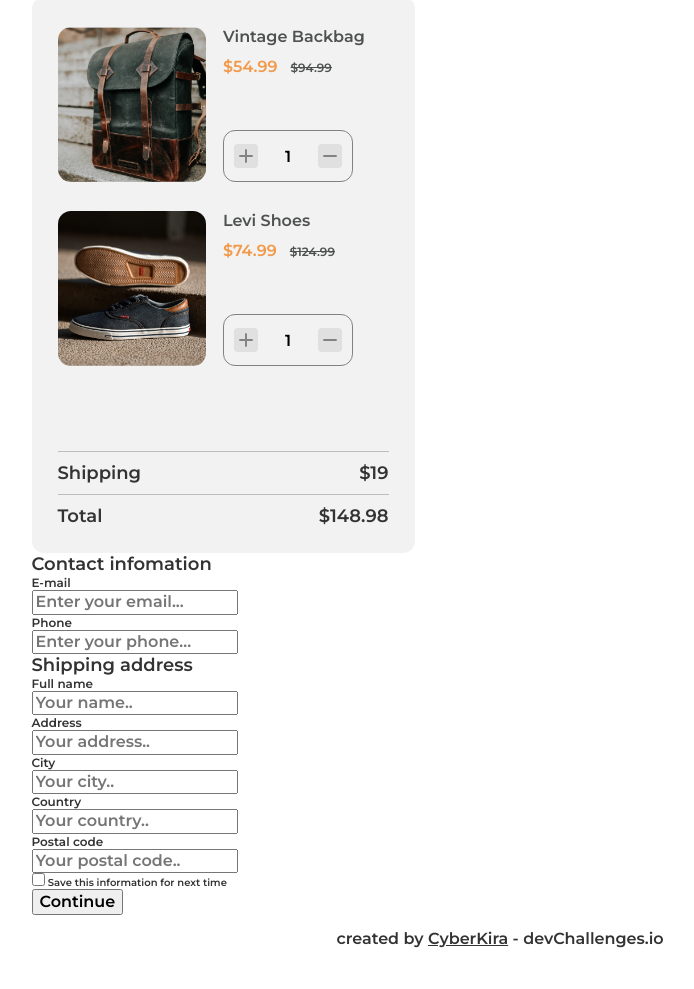
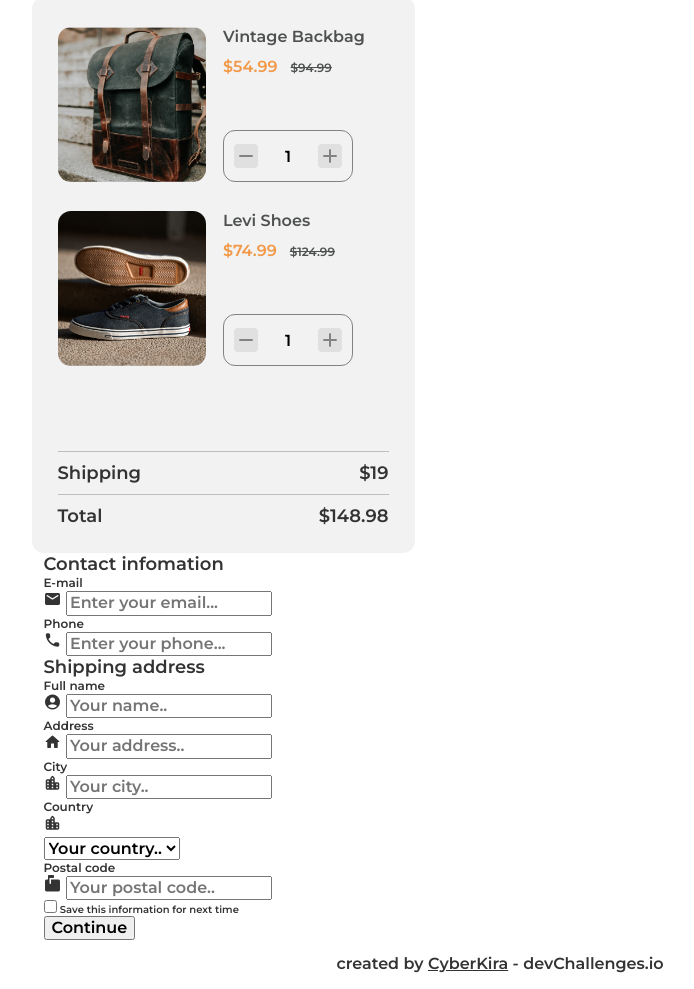
Before and after one commit to Cyber-Kira/checkout-page, a website: page index.html in a window 1280 px wide. Shown: the part 100-1089 px from the top of the page, without its empty margins (140-834 px from the left). Before the commit the page ends 1063 px from the top, so only its background shows below. Drawn offline with Linux system fonts and the light colour scheme.

Commit message:
refactor: update classes

```diff
--- a/index.html
+++ b/index.html
@@ -22,8 +22,8 @@
       <div class="wrapper">
         <h1 class="main__header">Checkout</h1>
       </div>
-      <form class="form" action="#" method="post">
-        <div class="wrapper">
+      <form class="form wrapper" action="#" method="post">
+        <div class="cart-wrapper">
           <section class="cart">
             <div class="cart__items">
               <div class="cart-item">
@@ -38,7 +38,7 @@
                   </div>
                   <div class="counter">
                     <div class="counter__button counter__button_increment">
-                      <span class="material-icons-round"> add </span>
+                      <span class="material-icons-round"> remove </span>
                     </div>
                     <div class="counter__count">
                       <input
@@ -51,7 +51,7 @@
                       />
                     </div>
                     <div class="counter__button counter__button_decrement">
-                      <span class="material-icons-round"> remove </span>
+                      <span class="material-icons-round"> add </span>
                     </div>
                   </div>
                 </div>
@@ -68,7 +68,7 @@
                   </div>
                   <div class="counter">
                     <div class="counter__button IIcounter__button_increment">
-                      <span class="material-icons-round"> add </span>
+                      <span class="material-icons-round"> remove </span>
                     </div>
                     <div class="counter__count">
                       <input
@@ -81,7 +81,7 @@
                       />
                     </div>
                     <div class="counter__button IIcounter__button_decrement">
-                      <span class="material-icons-round"> remove </span>
+                      <span class="material-icons-round"> add </span>
                     </div>
                   </div>
                 </div>
@@ -99,11 +99,13 @@
             </div>
           </section>
         </div>
+        <div class="form-wrapper">
           <div class="wrapper">
             <section class="contact">
               <h2 class="form__label">Contact infomation</h2>
               <label class="form-label" for="email">
                 <p class="form-label__title">E-mail</p>
+                <span class="material-icons-round md-18"> email </span>
                 <input
                   class="form-label__input"
                   type="text"
@@ -114,6 +116,7 @@
               </label>
               <label class="form-label" for="phone">
                 <p class="form-label__title">Phone</p>
+                <span class="material-icons-round md-18"> phone </span>
                 <input
                   class="form-label__input"
                   type="text"
@@ -129,6 +132,7 @@
               <h2 class="form__label">Shipping address</h2>
               <label class="form-label" for="name">
                 <p class="form-label__title">Full name</p>
+                <span class="material-icons-round md-18"> account_circle </span>
                 <input
                   class="form-label__input"
                   type="text"
@@ -139,6 +143,7 @@
               </label>
               <label class="form-label" for="address">
                 <p class="form-label__title">Address</p>
+                <span class="material-icons-round md-18"> home </span>
                 <input
                   class="form-label__input"
                   type="text"
@@ -149,6 +154,7 @@
               </label>
               <label class="form-label" for="city">
                 <p class="form-label__title">City</p>
+                <span class="material-icons-round md-18"> location_city </span>
                 <input
                   class="form-label__input"
                   type="text"
@@ -157,18 +163,30 @@
                   placeholder="Your city.."
                 />
               </label>
+              <div class="location-wrapper">
                 <label class="form-label" for="country">
                   <p class="form-label__title">Country</p>
-              <input
-                class="form-label__input"
-                type="text"
-                id="country"
-                name="user_country"
-                placeholder="Your country.."
-              />
+                  <span class="material-icons-round md-18">
+                    location_city
+                  </span>
+                  <div class="select">
+                    <select
+                      class="form-label__input select__select"
+                      name="countries"
+                      id="country-select"
+                    >
+                      <option value="">Your country..</option>
+                      <option value="usa">USA</option>
+                      <option value="canada">Canada</option>
+                      <option value="russia">Russia</option>
+                    </select>
+                  </div>
                 </label>
                 <label class="form-label" for="code">
                   <p class="form-label__title">Postal code</p>
+                  <span class="material-icons-round md-18">
+                    markunread_mailbox
+                  </span>
                   <input
                     class="form-label__input"
                     type="text"
@@ -177,6 +195,7 @@
                     placeholder="Your postal code.."
                   />
                 </label>
+              </div>
             </section>
           </div>
           <div class="wrapper">
@@ -192,8 +211,9 @@
               >
             </div>
           </div>
-        <div class="wrapper">
-          <input class="form__input" type="submit" value="Continue" />
+          <div class="wrapper form-button-wrapper">
+            <input class="button" type="submit" value="Continue" />
+          </div>
         </div>
       </form>
     </main>
```
Lines whose indentation alone changed are shown as unchanged.
